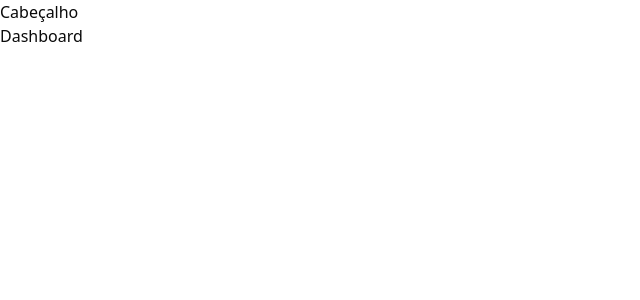
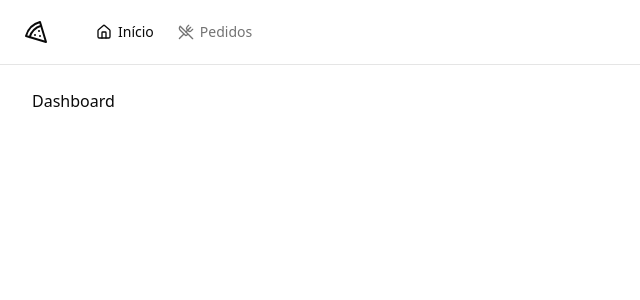
Before and after one commit to Qwwerty/pizza-shop, a React (Vite) app: page / in a window 1280 px wide. Shown: the top 300 px of the page, without its empty margins (0-640 px from the left). Built offline with nearby package versions, Linux system fonts and the light colour scheme.

Commit message:
feat: app style

```diff
--- a/package.json
+++ b/package.json
@@ -12,6 +12,7 @@
   "dependencies": {
     "@hookform/resolvers": "^3.3.4",
     "@radix-ui/react-label": "^2.0.2",
+    "@radix-ui/react-separator": "^1.0.3",
     "@radix-ui/react-slot": "^1.0.2",
     "class-variance-authority": "^0.7.0",
     "clsx": "^2.1.0",
--- /dev/null
+++ b/src/components/header.tsx
@@ -0,0 +1,27 @@
+import { Separator } from '@radix-ui/react-separator'
+import { Home, Pizza, UtensilsCrossed } from 'lucide-react'
+
+import { NavLink } from './nav-link'
+
+export function Header() {
+  return (
+    <div className="border-b">
+      <div className="flex h-16 items-center gap-6 px-6">
+        <Pizza className="h-6 w-6" />
+
+        <Separator orientation="vertical" className="h-6" />
+
+        <nav className="flex items-center space-x-4 lg:space-x-6">
+          <NavLink to="/">
+            <Home className="h-4 w-4" />
+            Início
+          </NavLink>
+          <NavLink to="/orders">
+            <UtensilsCrossed className="h-4 w-4" />
+            Pedidos
+          </NavLink>
+        </nav>
+      </div>
+    </div>
+  )
+}
--- /dev/null
+++ b/src/components/nav-link.tsx
@@ -0,0 +1,15 @@
+import { Link, LinkProps, useLocation } from 'react-router-dom'
+
+export type NavLinkProps = LinkProps
+
+export function NavLink(props: NavLinkProps) {
+  const { pathname } = useLocation()
+
+  return (
+    <Link
+      data-current={pathname === props.to}
+      className="flex items-center gap-1.5 text-sm font-medium text-muted-foreground hover:text-foreground data-[current=true]:text-foreground"
+      {...props}
+    />
+  )
+}
--- /dev/null
+++ b/src/components/ui/separator.tsx
@@ -0,0 +1,29 @@
+import * as React from "react"
+import * as SeparatorPrimitive from "@radix-ui/react-separator"
+
+import { cn } from "@/lib/utils"
+
+const Separator = React.forwardRef<
+  React.ElementRef<typeof SeparatorPrimitive.Root>,
+  React.ComponentPropsWithoutRef<typeof SeparatorPrimitive.Root>
+>(
+  (
+    { className, orientation = "horizontal", decorative = true, ...props },
+    ref
+  ) => (
+    <SeparatorPrimitive.Root
+      ref={ref}
+      decorative={decorative}
+      orientation={orientation}
+      className={cn(
+        "shrink-0 bg-border",
+        orientation === "horizontal" ? "h-[1px] w-full" : "h-full w-[1px]",
+        className
+      )}
+      {...props}
+    />
+  )
+)
+Separator.displayName = SeparatorPrimitive.Root.displayName
+
+export { Separator }
--- a/src/page/_layouts/app.tsx
+++ b/src/page/_layouts/app.tsx
@@ -1,11 +1,13 @@
 import { Outlet } from 'react-router-dom'
+
+import { Header } from '@/components/header'
 
 export function AppLayout() {
   return (
-    <div>
-      <h1>Cabeçalho</h1>
+    <div className="flex min-h-screen flex-col antialiased">
+      <Header />
 
-      <div>
+      <div className="flex flex-1 flex-col gap-4 p-8 pt-6">
         <Outlet />
       </div>
     </div>
--- a/src/page/_layouts/auth.tsx
+++ b/src/page/_layouts/auth.tsx
@@ -3,7 +3,7 @@
 
 export function AuthLayout() {
   return (
-    <div className="grid min-h-screen grid-cols-2">
+    <div className="grid min-h-screen grid-cols-2 antialiased">
       <div className="flex h-full flex-col justify-between border-r border-foreground/5 bg-muted p-10 text-muted-foreground">
         <div className="flex items-center gap-3 text-lg text-foreground">
           <Pizza className="h-5 w-5" />
```
Also changed, not shown: 1 other file (tests, documents, lock files or other folders).
